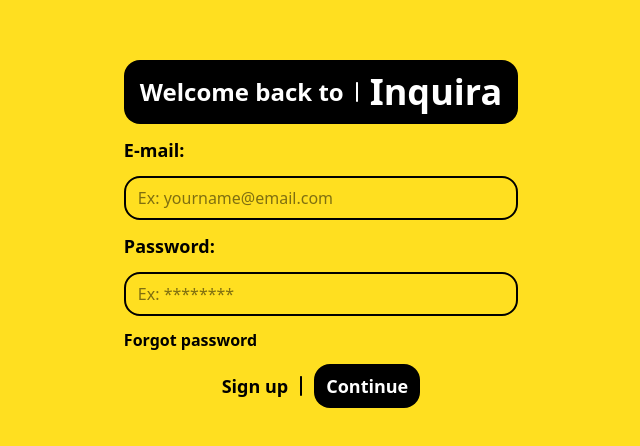
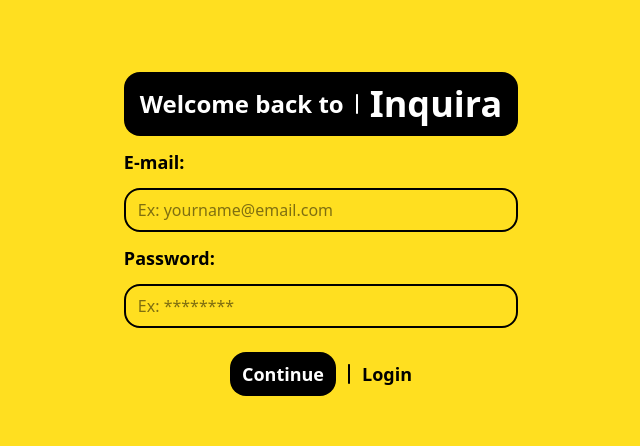
Before and after one commit to itsmefminsaf/Inquira, a Next.js app: page /login in a window 1280 px wide. Shown: the part 166-612 px from the top of the page, without its empty margins (319-959 px from the left). Built offline with nearby package versions, Linux system fonts and the light colour scheme.

Commit message:
feat: implement login functionality with session management and password validation

```diff
--- /dev/null
+++ b/src/actions/login.ts
@@ -0,0 +1,50 @@
+"use server";
+
+import connectToDB from "@/utils/connectToDB";
+import { redirect } from "next/navigation";
+import createSession from "@/utils/createSession";
+import { formStateType } from "@/types/login";
+import checkPassword from "@/utils/checkPassword";
+
+const login = async (
+  previousState: formStateType,
+  formData: FormData,
+): Promise<formStateType> => {
+  const email = formData.get("email") as string;
+  const password = formData.get("password") as string;
+
+  const formState: formStateType = {
+    states: { email, password },
+  };
+
+  try {
+    const Users = (await connectToDB())?.db("auth").collection("users");
+
+    const existingUser = await Users?.findOne({ email });
+
+    if (!existingUser) {
+      formState.error = "User not found";
+      return formState;
+    }
+
+    const isPasswordCorrect = await checkPassword(
+      existingUser.password,
+      password,
+    );
+
+    if (!isPasswordCorrect) {
+      formState.error = "Incorrect password";
+      return formState;
+    }
+
+    await createSession(email);
+  } catch (error) {
+    console.log("Error signing up: ", error);
+    formState.error = "Something went wrong";
+    return formState;
+  }
+
+  redirect("/dashboard");
+};
+
+export default login;
--- a/src/app/login/page.tsx
+++ b/src/app/login/page.tsx
@@ -1,50 +1,62 @@
+"use client";
+
+import login from "@/actions/login";
+import { formStateType } from "@/types/login";
 import Link from "next/link";
+import { useActionState } from "react";
 
 const Login = () => {
+  const initialFormState: formStateType = {};
+
+  const [formState, action, isPending] = useActionState(
+    login,
+    initialFormState,
+  );
+
   return (
     <main className="flex h-screen w-screen items-center justify-center">
-      <form className="flex flex-col gap-3 p-10">
+      <form action={action} className="flex flex-col gap-3 p-10">
         <div className="flex w-fit items-center justify-center gap-3 rounded-2xl bg-black px-4 py-3 font-extrabold text-white">
-          <h2 className="text-2xl">Welcome back to </h2>
+          <h2 className="text-2xl">Welcome back to</h2>
           <hr className="h-5 w-0.5 rounded-full bg-white" />
           <h1 className="text-4xl">Inquira</h1>
         </div>
-        <label className="text-lg font-bold" htmlFor="email">
+        <label className="form-input-label" htmlFor="email">
           E-mail:
         </label>
         <input
-          className="rounded-2xl border-2 px-3 py-2 outline-none focus:border-4"
+          className="form-input"
           id="email"
           type="email"
+          name="email"
           placeholder="Ex: yourname@email.com"
+          defaultValue={formState.states?.email}
           required
         />
-        <label className="text-lg font-bold" htmlFor="password">
+        <label className="form-input-label" htmlFor="password">
           Password:
         </label>
         <input
-          className="rounded-2xl border-2 px-3 py-2 outline-none focus:border-4"
+          className="form-input"
           id="password"
           type="password"
+          name="password"
           placeholder="Ex: ********"
+          defaultValue={formState.states?.password}
           required
         />
-        <Link
-          href={"/forgot-password"}
-          className="font-semibold hover:underline"
-        >
-          Forgot password
-        </Link>
+        <p className="form-error-text">{formState?.error}</p>
         <div className="flex items-center justify-center gap-3">
-          <Link href={"/sign-up"} className="text-lg font-bold">
-            Sign up
-          </Link>
-          <hr className="h-5 w-0.5 rounded-full bg-black" />
           <input
             type="submit"
-            value="Continue"
-            className="rounded-2xl bg-black px-3 py-2 text-lg font-bold text-white"
+            value={`${isPending ? "Please wait" : "Continue"}`}
+            className={`${isPending ?? "cursor-progress"} form-submit-btn`}
+            disabled={isPending}
           />
+          <hr className="h-5 w-0.5 rounded-full bg-black" />
+          <Link href={"/login"} className="text-lg font-bold">
+            Login
+          </Link>
         </div>
       </form>
     </main>
--- /dev/null
+++ b/src/types/login.d.ts
@@ -0,0 +1,7 @@
+export type formStateType = {
+  states?: {
+    email?: string;
+    password?: string;
+  };
+  error?: string;
+};
--- /dev/null
+++ b/src/utils/checkPassword.ts
@@ -0,0 +1,23 @@
+import crypto from "crypto";
+
+const checkPassword = async (
+  actualPasswordInfo: { hash: string; salt: string },
+  enteredPassword: string,
+): Promise<boolean> => {
+  return new Promise((resolve, reject) => {
+    crypto.scrypt(
+      enteredPassword,
+      actualPasswordInfo.salt,
+      64,
+      (err, derivedKey) => {
+        if (err) {
+          reject(err);
+        }
+        const actualPasswordHash = Buffer.from(actualPasswordInfo.hash, "hex");
+        resolve(crypto.timingSafeEqual(derivedKey, actualPasswordHash));
+      },
+    );
+  });
+};
+
+export default checkPassword;
```
